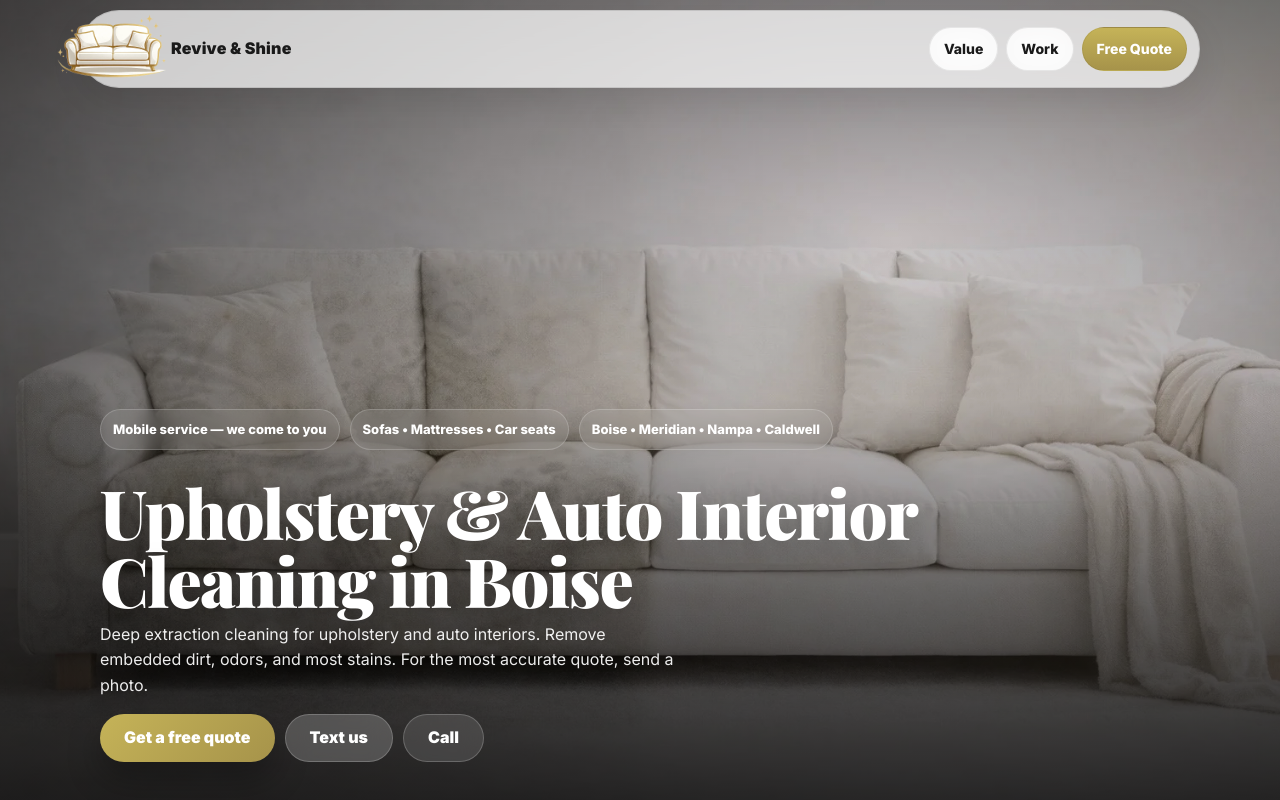
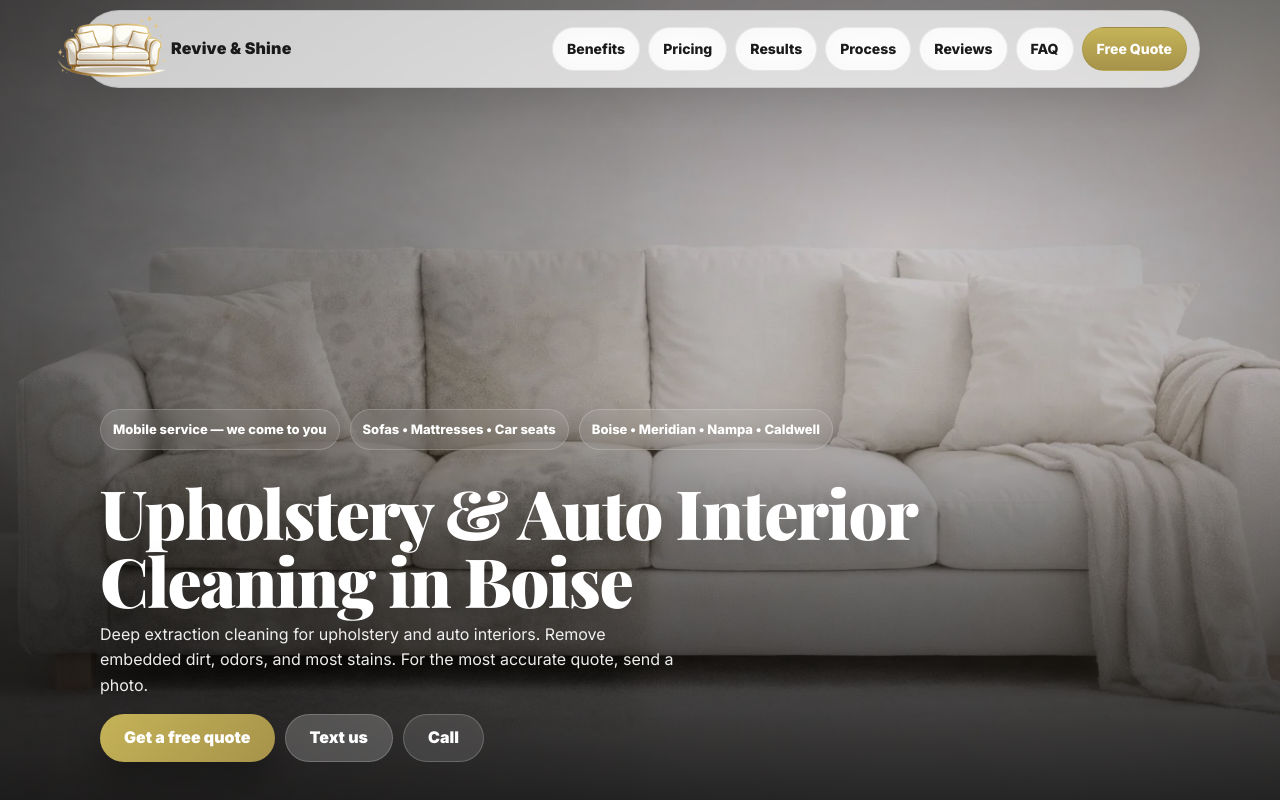
Before and after one commit to saskij/revive-shine-site, a Next.js app: page / in a window 1280 px wide. Shown: the top 800 px of the page. Built offline with nearby package versions, Linux system fonts and the light colour scheme; no server answers.

Commit message:
Improve navigation menu with sales-focused labels and mobile responsiveness

```diff
--- a/src/app/components/Navbar.tsx
+++ b/src/app/components/Navbar.tsx
@@ -31,8 +31,12 @@ export default function Navbar() {
                 </Link>
 
                 <div className="navchips">
-                    <Link className="chip" href="#value">Value</Link>
-                    <Link className="chip" href="#work">Work</Link>
+                    <Link className="chip" href="#benefits">Benefits</Link>
+                    <Link className="chip" href="#value">Pricing</Link>
+                    <Link className="chip" href="#work">Results</Link>
+                    <Link className="chip" href="#process">Process</Link>
+                    <Link className="chip" href="#reviews">Reviews</Link>
+                    <Link className="chip" href="#faq">FAQ</Link>
                     <Link
                         className="chip primary"
                         href="#quote"
--- a/src/app/globals.css
+++ b/src/app/globals.css
@@ -337,6 +337,8 @@ section {
   background: radial-gradient(1000px 700px at 70% 0%, rgba(183, 165, 122, .18), rgba(255, 255, 255, 0));
   padding-top: calc(78px + env(safe-area-inset-top));
   padding-bottom: 70px;
+  scroll-margin-top: 90px;
+  /* Offset for sticky topbar */
 }
 
 .kicker {
@@ -1077,6 +1079,42 @@ textarea {
   text-decoration: none;
 }
 
+/* Mobile responsive navigation */
+@media (max-width: 900px) {
+
+  .navchips .chip:nth-child(4),
+  .navchips .chip:nth-child(5),
+  .navchips .chip:nth-child(6) {
+    display: none;
+    /* Hide Process, Reviews, FAQ on tablets */
+  }
+}
+
+@media (max-width: 640px) {
+  .navchips .chip:nth-child(3) {
+    display: none;
+    /* Hide Results on mobile */
+  }
+
+  .navchips {
+    gap: 6px;
+    /* Tighter spacing on mobile */
+  }
+
+  .chip {
+    padding: 8px 12px;
+    /* Smaller padding */
+    font-size: 12px;
+  }
+}
+
+@media (max-width: 480px) {
+  .navchips .chip:nth-child(2) {
+    display: none;
+    /* Hide Pricing on very small screens, keep only Benefits + Free Quote */
+  }
+}
+
 /* Floating CTA (FAB) */
 .fab {
   position: fixed;
```
